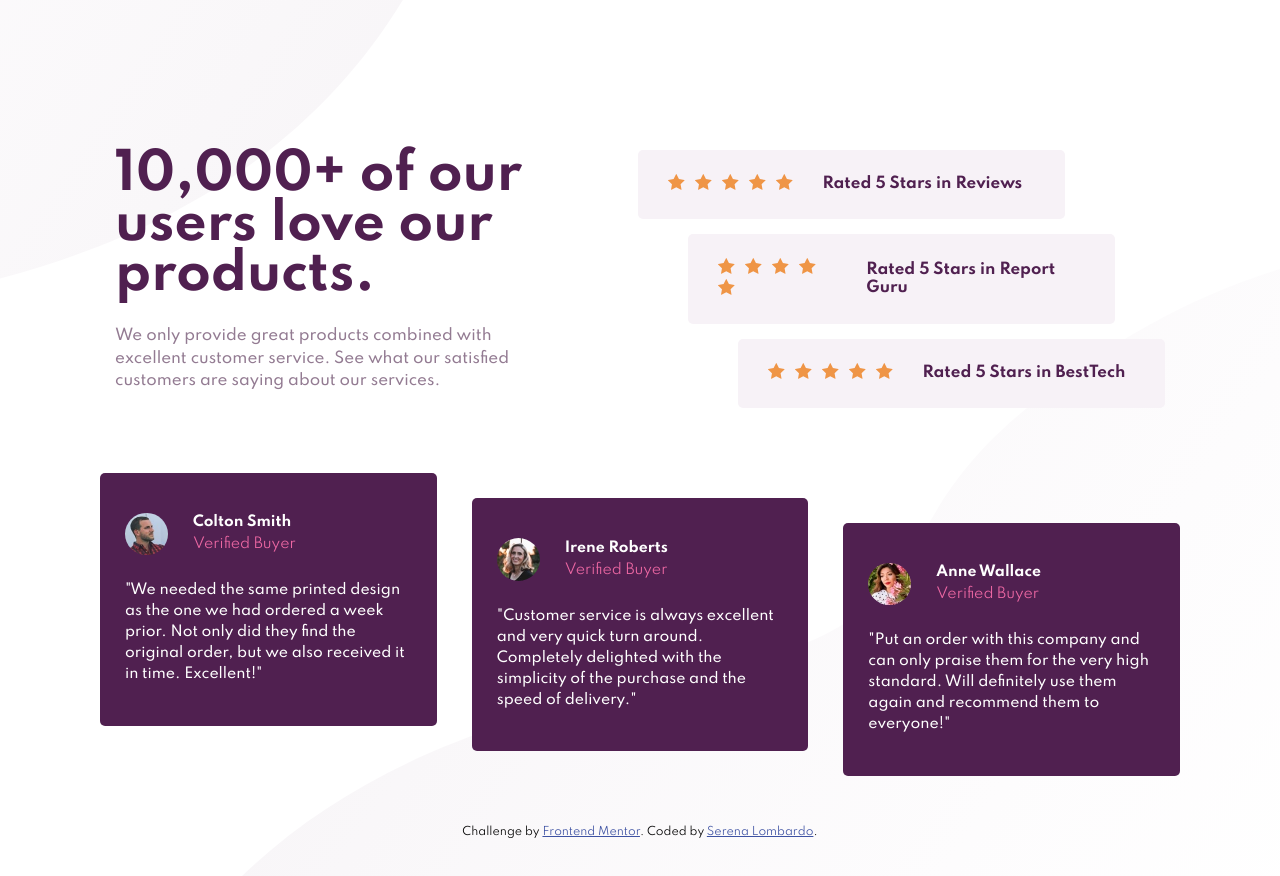
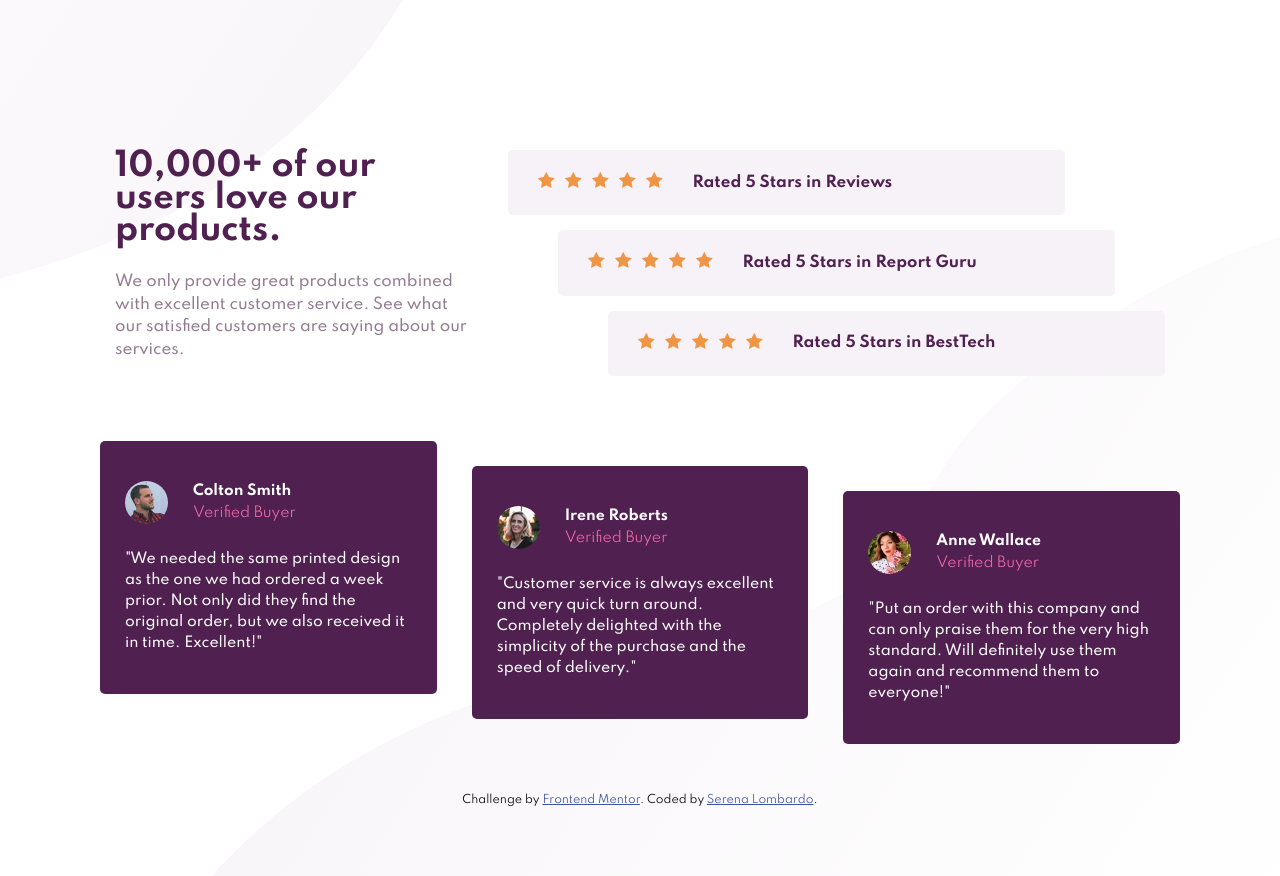
Before and after one commit to RaynaFaye/social-proof-section, a plain HTML site: page index.html in a window 1280 px wide. Drawn offline with Linux system fonts and the light colour scheme.

Commit message:
Added responsiveness between the two views

```diff
--- a/css/style.css
+++ b/css/style.css
@@ -88,48 +88,13 @@ body {
   color: hsl(228, 45%, 44%);
 }
 
-@media all and (min-width: 1000px) {
+@media all and (min-width: 768px) {
   body {
-    margin: 100px;
+    margin: 50px;
     background-image: url(../images/bg-pattern-top-desktop.svg), url(../images/bg-pattern-bottom-desktop.svg);
-    background-position: left -850px top -50px, right -125px bottom -100px;
+    background-position: left -550px top -50px, right -50px bottom 0px;
     background-size: contain, contain;
     background-repeat: no-repeat, no-repeat;
-  }
-  /* Intro section */
-  .intro {
-    display: grid;
-    grid-template-columns: 45% 55%;
-    text-align: left;
-  }
-  .intro__text-block {
-    margin-right: 65px;
-  }
-  .intro__title {
-    font-size: 50px;
-    margin: 0 0 25px 0;
-  }
-  .intro__star-blocks {
-    margin-left: 50px;
-    display: grid;
-    grid-template-columns: 50px 50px 50px 1fr 50px 50px 50px;
-  }
-  .intro__star-block {
-    display: flex;
-    align-items: center;
-    padding: 15px 25px;
-  }
-  .intro__star-block__one {
-    grid-column: 1 / 6;
-  }
-  .intro__star-block__two {
-    grid-column: 2 / 7;
-  }
-  .intro__star-block__three {
-    grid-column: 3 / 8;
-  }
-  .intro__star-block__text {
-    margin: 0 0 0 25px;
   }
   /* Testimonial section */
   .testimonial {
@@ -156,3 +121,64 @@ body {
     margin-top: 50px;
   }
 }
+/* @media all and (min-width: 1000px) {
+  body {
+    margin: 100px;
+  }
+} */
+@media all and (min-width: 1108px) {
+  body {
+    margin: 100px;
+    background-position: left -850px top -50px, right -125px bottom -100px;
+  }
+  /* Intro section */
+  .intro {
+    display: grid;
+    grid-template-columns: 35% 65%;
+    text-align: left;
+  }
+  .intro__text-block {
+    margin-right: 15px;
+  }
+  .intro__title {
+    font-size: 32px;
+    margin: 0 0 25px 0;
+  }
+  .intro__star-blocks {
+    margin-left: 25px;
+    display: grid;
+    grid-template-columns: 50px 50px 50px 1fr 50px 50px 50px;
+  }
+  .intro__star-block {
+    display: flex;
+    align-items: center;
+    padding: 15px 25px;
+  }
+  .intro__star-block__one {
+    grid-column: 1 / 6;
+  }
+  .intro__star-block__two {
+    grid-column: 2 / 7;
+  }
+  .intro__star-block__three {
+    grid-column: 3 / 8;
+  }
+  .intro__star-block__text {
+    margin: 0 0 0 25px;
+  }
+}
+@media all and (min-width: 1312px) {
+  /* Intro section */
+  .intro {
+    grid-template-columns: 45% 55%;
+  }
+  .intro__title {
+    font-size: 50px;
+  }
+  .intro__text-block {
+    margin-right: 65px;
+  }
+  .intro__star-blocks {
+    margin-left: 50px;
+  }
+}
```
